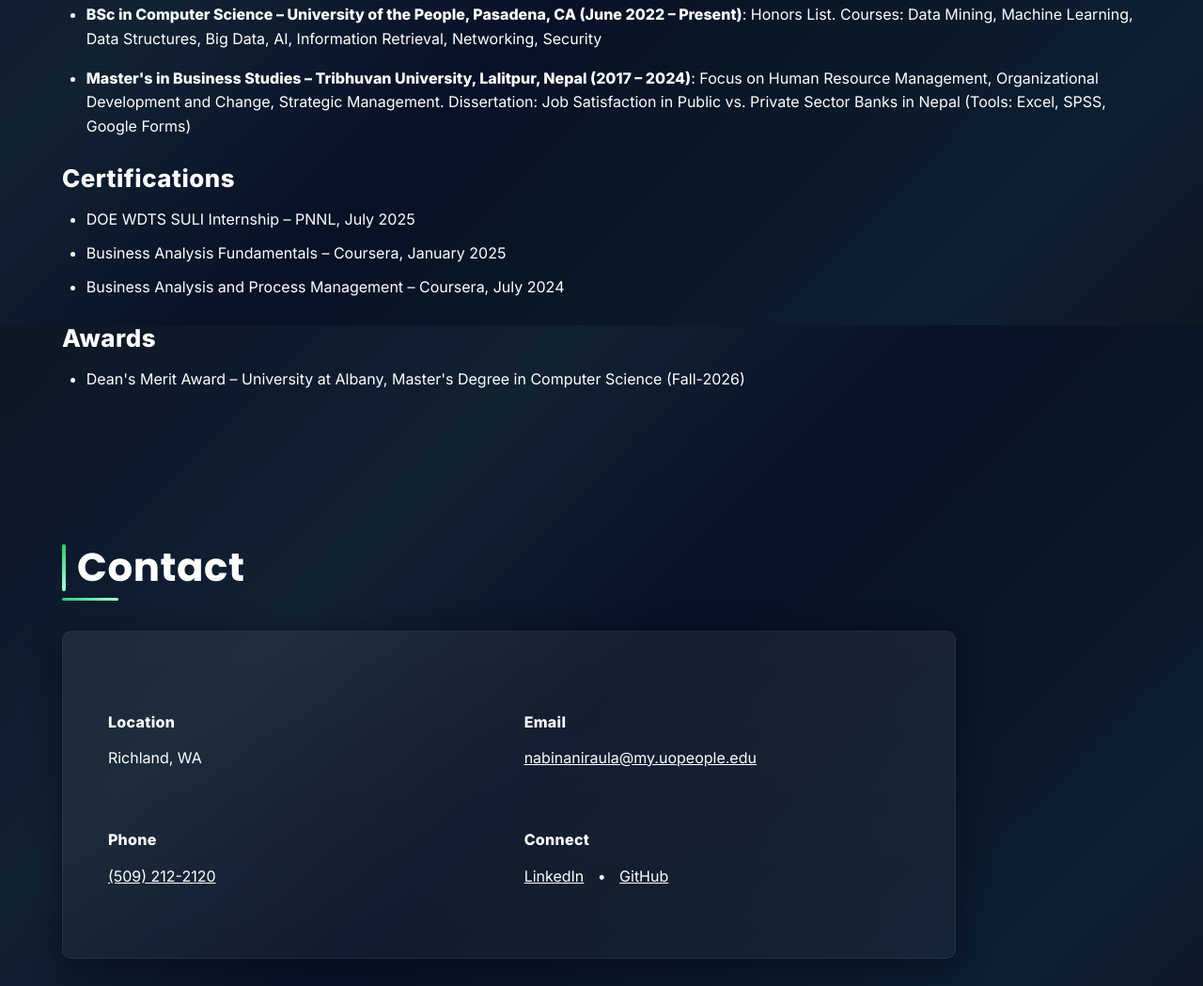
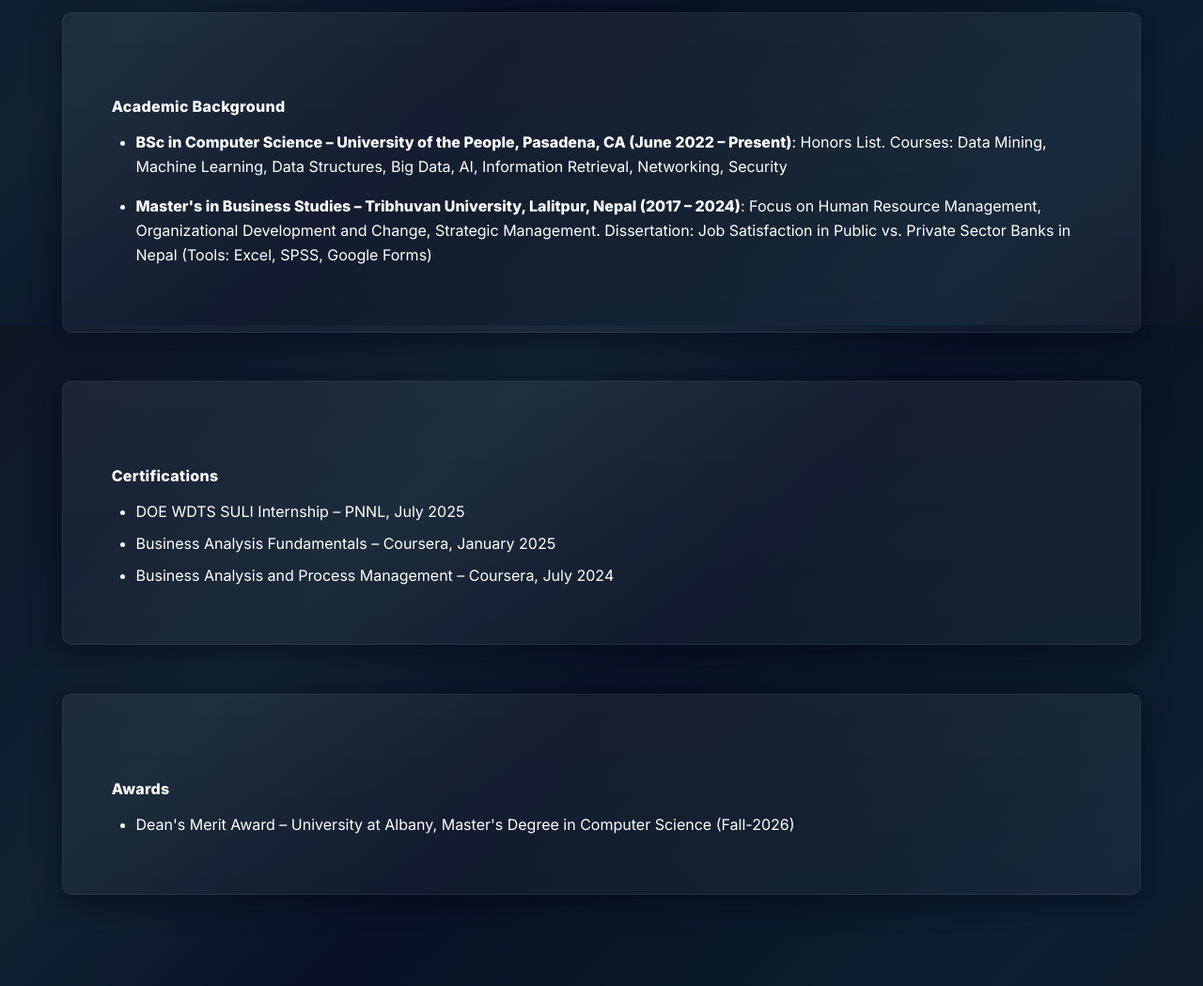
Before and after one commit to nabi0301/Nabina, a plain HTML site: page index.html in a window 1280 px wide. Shown: the part 2854-3903 px from the top of the page at 94% size. Drawn offline with nearby package versions, Linux system fonts and the light colour scheme.

Commit message:
Redesign Education section with card layout for Education, Certifications, and Awards; reduce contact box size

```diff
--- a/index.html
+++ b/index.html
@@ -489,20 +489,41 @@
   <section id="education">
     <div class="container">
       <h2 class="section-title">Education</h2>
-      <ul class="mt-3">
-        <li class="mb-3"><strong>BSc in Computer Science – University of the People, Pasadena, CA (June 2022 – Present)</strong>: Honors List. Courses: Data Mining, Machine Learning, Data Structures, Big Data, AI, Information Retrieval, Networking, Security</li>
-        <li class="mb-3"><strong>Master's in Business Studies – Tribhuvan University, Lalitpur, Nepal (2017 – 2024)</strong>: Focus on Human Resource Management, Organizational Development and Change, Strategic Management. Dissertation: Job Satisfaction in Public vs. Private Sector Banks in Nepal (Tools: Excel, SPSS, Google Forms)</li>
-      </ul>
-      <h4 class="mt-4" style="color:var(--accent);">Certifications</h4>
-      <ul class="mt-2">
-        <li>DOE WDTS SULI Internship – PNNL, July 2025</li>
-        <li>Business Analysis Fundamentals – Coursera, January 2025</li>
-        <li>Business Analysis and Process Management – Coursera, July 2024</li>
-      </ul>
-      <h4 class="mt-4" style="color:var(--accent);">Awards</h4>
-      <ul class="mt-2">
-        <li>Dean's Merit Award – University at Albany, Master's Degree in Computer Science (Fall-2026)</li>
-      </ul>
+      <div class="row mt-4">
+        <div class="col-md-12 mb-4">
+          <div class="card glass">
+            <div class="card-body">
+              <h5 class="card-title" style="color:var(--accent);margin-bottom:var(--space-lg)">Academic Background</h5>
+              <ul style="margin-bottom:0">
+                <li class="mb-3"><strong>BSc in Computer Science – University of the People, Pasadena, CA (June 2022 – Present)</strong>: Honors List. Courses: Data Mining, Machine Learning, Data Structures, Big Data, AI, Information Retrieval, Networking, Security</li>
+                <li class="mb-3"><strong>Master's in Business Studies – Tribhuvan University, Lalitpur, Nepal (2017 – 2024)</strong>: Focus on Human Resource Management, Organizational Development and Change, Strategic Management. Dissertation: Job Satisfaction in Public vs. Private Sector Banks in Nepal (Tools: Excel, SPSS, Google Forms)</li>
+              </ul>
+            </div>
+          </div>
+        </div>
+        <div class="col-md-12 mb-4">
+          <div class="card glass">
+            <div class="card-body">
+              <h5 class="card-title" style="color:var(--accent);margin-bottom:var(--space-lg)">Certifications</h5>
+              <ul style="margin-bottom:0">
+                <li class="mb-2">DOE WDTS SULI Internship – PNNL, July 2025</li>
+                <li class="mb-2">Business Analysis Fundamentals – Coursera, January 2025</li>
+                <li class="mb-2">Business Analysis and Process Management – Coursera, July 2024</li>
+              </ul>
+            </div>
+          </div>
+        </div>
+        <div class="col-md-12 mb-4">
+          <div class="card glass">
+            <div class="card-body">
+              <h5 class="card-title" style="color:var(--accent);margin-bottom:var(--space-lg)">Awards</h5>
+              <ul style="margin-bottom:0">
+                <li class="mb-2">Dean's Merit Award – University at Albany, Master's Degree in Computer Science (Fall-2026)</li>
+              </ul>
+            </div>
+          </div>
+        </div>
+      </div>
     </div>
   </section>
 
@@ -511,8 +532,8 @@
     <div class="container">
       <h2 class="section-title" style="margin-bottom:var(--space-xxl)">Contact</h2>
       <div class="row">
-        <div class="col-lg-10">
-          <div class="card glass p-5">
+        <div class="col-lg-8">
+          <div class="card glass p-4">
             <div class="row text-center text-md-start">
               <div class="col-md-6 mb-4">
                 <h5 style="color:var(--accent);margin-bottom:var(--space-md)">Location</h5>
```
